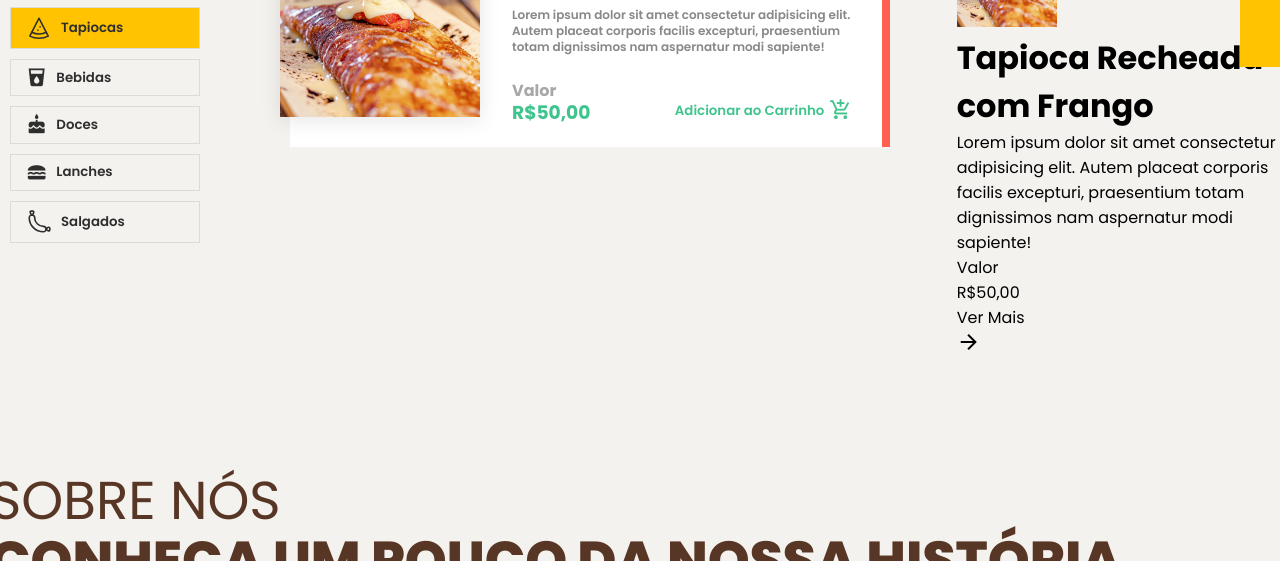
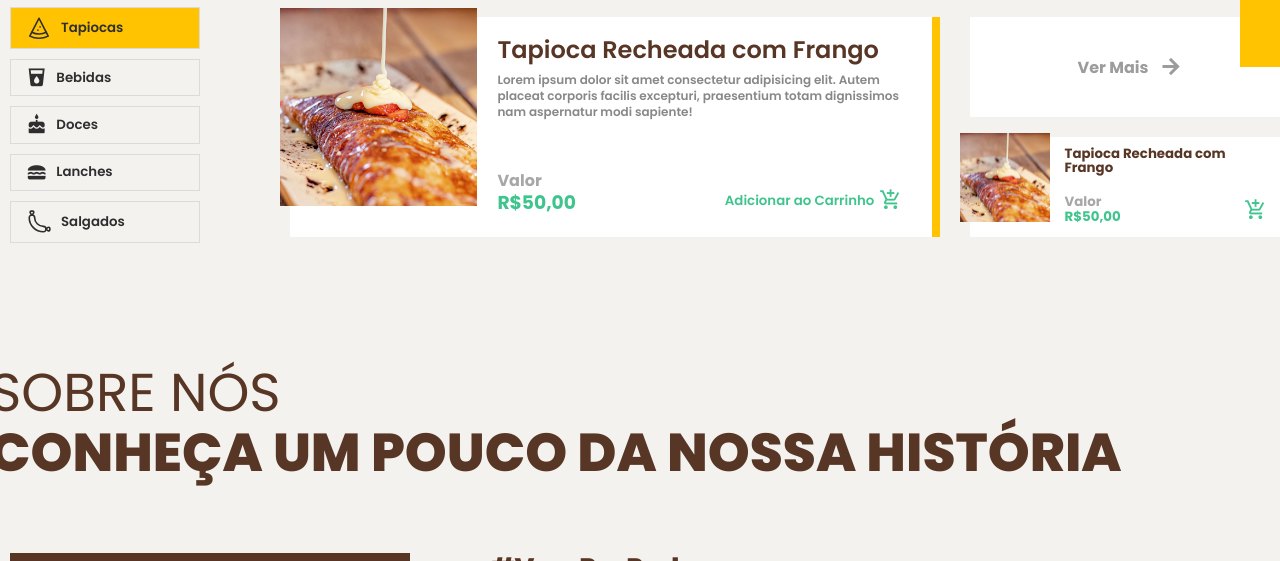
Before and after one commit to MonkeyDevelopers/padoca-web, a plain HTML site: page index.html in a window 1280 px wide. Shown: the part 733-1294 px from the top of the page. Drawn offline with Linux system fonts and the light colour scheme.

Commit message:
update product card

```diff
--- a/css/index.css
+++ b/css/index.css
@@ -1,5 +1,5 @@
 body,html {
-    overflow-x: hidden;
+
     background: var(--background);
 }
 
@@ -241,6 +241,7 @@ header {
 }
 
 .grid_products {
+    margin-top: 90px;
     width: 1000px;
     display: grid;
     grid-template-columns: 2fr 1fr;
@@ -254,26 +255,31 @@ header {
 }
 
 .grid_products_big .featured_product {
-    width: 600px;
+    width: 650px;
     height: 220px;
     background: var(--white);
     display: flex;
     align-items: flex-start;
-    justify-content: space-between;
+    justify-content: flex-start;
     padding: 20px;
-    border-right: 8px solid var(--red);
+    border-right: 8px solid var(--orange);
+    transition: .5s;
+}
+
+.grid_products_big .featured_product:hover {
+    transform: scale(1.005);
 }
 
 .grid_products_big .featured_product .product_image {
     display: flex;
     justify-content: center;
     align-items: center;
-    overflow-x: hidden;
+    overflow: hidden;
     width: 200px;
     height: 200px;
     margin-top: -30px;
     margin-left: -30px;
-    box-shadow: 0px 3px 20px rgba(0, 0, 0, 0.1);
+    margin-right: 20px;
 }
 
 .grid_products_big .featured_product .product_image img {
@@ -281,7 +287,7 @@ header {
 }
 
 .grid_products_big .featured_product .product_infos {
-    width: 350px;
+    width: 420px;
     height: 100%;
     display: flex;
     flex-direction: column;
@@ -325,8 +331,6 @@ header {
     align-items: flex-start;
 }
 
-
-
 .grid_products_big .featured_product .product_infos .product_price .price_column .title {
     font-weight: bold;
     color: #a7a7a7;
@@ -363,18 +367,132 @@ header {
     margin-left: 5px;
 }
 
-
-
-
+/* small grid products */
 
 .grid_products_small {
+    display: flex;
+    flex-direction: column;
+    align-items: flex-end;
+    row-gap: 20px;
+}
+
+.grid_products_small .featured_product {
+    width: 320px;
+    height: 100px;
+    background: var(--white);
+    display: flex;
+    align-items: flex-start;
+    justify-content: space-between;
+    padding: 10px;
+    border-right: 8px solid var(--brown-800);
+    transition: .3s;
+}
+
+.grid_products_small .featured_product:hover {
+    transform: scale(1.01);
+}
+
+.grid_products_small .featured_product .product_image {
+    display: flex;
+    justify-content: center;
+    align-items: center;
+    overflow: hidden;
+    width: 95px;
+    height: 95px;
+    margin-top: -17px;
+    margin-left: -20px;
+    margin-right: 15px;
+}
+
+.grid_products_small .featured_product .product_image img {
+    width: 100%;
+}
+
+.grid_products_small .featured_product .product_infos {
+    width: 220px;
+    height: 100%;
+    display: flex;
+    flex-direction: column;
+    align-items: flex-start;
+    justify-content: space-between;
+}
+
+.grid_products_small .featured_product .product_infos h2 {
+    font-size: 10pt;
+    color: var(--brown-800);
+    line-height: 14px;
+}
+
+.grid_products_small .featured_product .product_infos .product_price {
+    width: 100%;
+    display: flex;
+    justify-content: space-between;
+    align-items: flex-end;
+}
+
+.grid_products_small .featured_product .product_infos .product_price .price_column {
+    display: flex;
+    flex-direction: column;
+    align-items: flex-start;
 
 }
 
+.grid_products_small .featured_product .product_infos .product_price .price_column .title {
+    font-weight: bold;
+    color: #a7a7a7;
+    font-size: 10pt;
+}
 
-.product_image  img{
-    width: 100px;
+.grid_products_small .featured_product .product_infos .product_price .price_column .price {
+    margin-top: -5px;
+    font-weight: bold;
+    color: #40c48d;
+    font-size: 10pt;
 }
+
+.grid_products_small .featured_product .product_infos .product_price span {
+    color: #40c48d;
+    font-size: 17pt;
+    cursor: pointer;
+    transition: .3s;
+    margin-left: 5px;
+    padding: 5px;
+    cursor: pointer;
+    color: #40c48d;
+    transition: .3s;
+}
+
+.grid_products_small .featured_product .product_infos .product_price span:hover {
+    background: var(--white-100);
+}
+
+/* see more button */
+
+.see_more {
+    width: 320px;
+    height: 100px;
+    background: var(--white);
+    display: flex;
+    align-items: center;
+    justify-content: center;
+    padding: 10px;
+    /* border-right: 8px solid var(--brown-800); */
+    color: #9c9c9c;
+    font-weight: bold;
+    cursor: pointer;
+    transition: .3s;
+}
+
+.see_more:hover {
+    transform: scale(1.01);
+}
+
+.see_more span {
+    color: #9c9c9c;
+    font-weight: bold;
+    margin-left: 10px;
+}
+
 /* about us */
 
 .about_us {
--- a/index.html
+++ b/index.html
@@ -116,25 +116,29 @@
                 </div>
                 <div class="grid_products_small">
 
+                    <div class="see_more">
+                        <p>Ver Mais</p>
+                        <span class="material-icons-outlined">
+                            arrow_forward
+                        </span>
+                    </div>
+
                     <div class="featured_product">
                         <div class="product_image">
                             <img src="assets/products/product-1.jpg" alt="">
                         </div>
                         <div class="product_infos">
-                            <h1>Tapioca Recheada com Frango</h1>
-                            <p>Lorem ipsum dolor sit amet consectetur adipisicing elit. Autem placeat corporis facilis excepturi, praesentium totam dignissimos nam aspernatur modi sapiente!</p>
+                            <h2>Tapioca Recheada com Frango</h2>
                             <div class="product_price">
-                                <p class="title">Valor</p>
-                                <p class="price">R$50,00</p>
+                                <div class="price_column">
+                                    <p class="title">Valor</p>
+                                    <p class="price">R$50,00</p>
+                                </div>
+                                <span class="material-icons-outlined">
+                                    add_shopping_cart
+                                </span>
                             </div>
                         </div>
-                    </div>
-
-                    <div class="featured_product">
-                        <p>Ver Mais</p>
-                        <span class="material-icons-outlined">
-                            arrow_forward
-                        </span>
                     </div>
 
                 </div>
```
